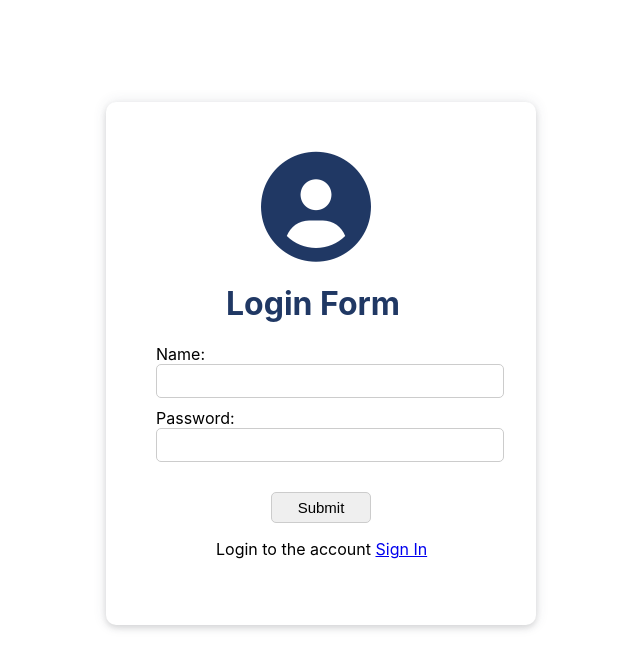
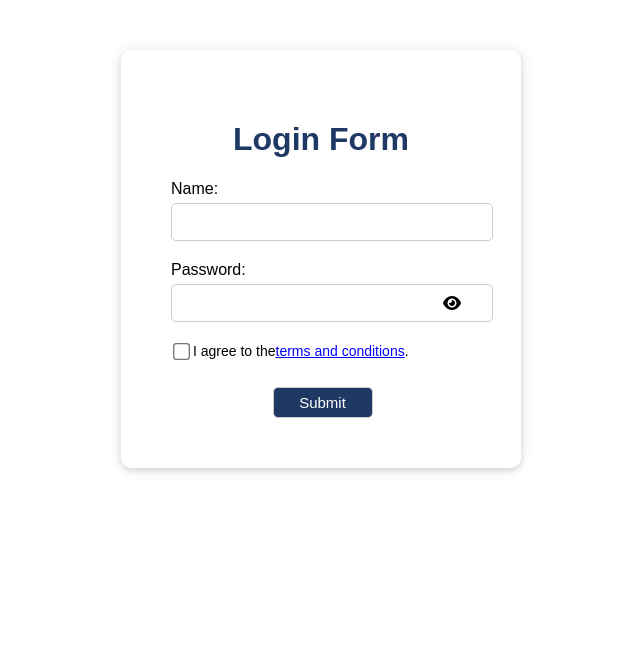
Before and after one commit to priyachithiravel50/React-Learning, a React (Create React App) app: page /useeffect in a window 1280 px wide. Shown: the top 668 px of the page, without its empty margins (319-959 px from the left). Built offline with nearby package versions, Linux system fonts and the light colour scheme; a small style sheet from the web is missing.

Commit message:
Useeffect Task

```diff
--- a/package.json
+++ b/package.json
@@ -3,7 +3,10 @@
   "version": "0.1.0",
   "private": true,
   "dependencies": {
+    "@emotion/react": "^11.14.0",
+    "@emotion/styled": "^11.14.0",
     "@fortawesome/fontawesome-free": "^6.7.2",
+    "@mui/material": "^6.3.0",
     "bootstrap": "^5.3.3",
     "cra-template": "1.2.0",
     "react": "^19.0.0",
--- a/src/App.css
+++ b/src/App.css
@@ -132,14 +132,16 @@ button{
   border-radius: 5px;
   border: 1px solid #ccc;
   padding: 6px;
-  margin-left: 115px;
+  margin-left: 3px;
   margin-top: 10px;
   font-size: 15px;
+  background-color: #203864;
+  color: #fff;
 }
 
-button:hover{
+/* button:hover{
   background-color: rgb(237, 226, 226);
-}
+} */
 
 #button{
   width: 100px;
--- a/src/component/Useeffect.js
+++ b/src/component/Useeffect.js
@@ -1,27 +1,31 @@
 import React, { useState } from 'react';
-import { useNavigate } from "react-router-dom";
+import { useNavigate } from 'react-router-dom';
 
 function Useeffect() {
   const navigate = useNavigate();
 
   const [form, setForm] = useState({ Name: '', Password: '' });
-  const [errors, setErrors] = useState({ Name: '', Password: '' }); // Error state
+  const [errors, setErrors] = useState({ Name: '', Password: '', Terms: '' });
+  const [showPassword, setShowPassword] = useState(false);
+  const [agreed, setAgreed] = useState(false);
 
   const handleChange = (e) => {
     const { id, value } = e.target;
     setForm((prevForm) => ({ ...prevForm, [id === 'name' ? 'Name' : 'Password']: value }));
+    setErrors((prevErrors) => ({ ...prevErrors, [id === 'name' ? 'Name' : 'Password']: '' }));
+  };
 
-    // Clear the error message when the user starts typing
-    setErrors((prevErrors) => ({ ...prevErrors, [id === 'name' ? 'Name' : 'Password']: '' }));
+  const handleCheckboxChange = () => {
+    setAgreed(!agreed);
+    setErrors((prevErrors) => ({ ...prevErrors, Terms: '' }));
   };
 
   const handleSubmit = async () => {
     const { Name, Password } = form;
 
     let formIsValid = true;
-    let validationErrors = { Name: '', Password: '' };
+    let validationErrors = { Name: '', Password: '', Terms: '' };
 
-    // Field validation
     if (!Name) {
       validationErrors.Name = 'Username is required';
       formIsValid = false;
@@ -32,8 +36,13 @@ function Useeffect() {
       formIsValid = false;
     }
 
+    if (!agreed) {
+      validationErrors.Terms = 'You must agree to the terms and conditions';
+      formIsValid = false;
+    }
+
     if (!formIsValid) {
-      setErrors(validationErrors); // Set error messages
+      setErrors(validationErrors);
       return;
     }
 
@@ -52,14 +61,10 @@ function Useeffect() {
       }
 
       const data = await response.json();
-      console.log('data:', data);
       alert('Form Submitted Successfully!');
-
-      // Navigate to the display page with form data
       navigate('/display', { state: { Name, Password } });
-
-      // Reset the form
       setForm({ Name: '', Password: '' });
+      setAgreed(false);
     } catch (error) {
       console.error('Error submitting form:', error);
       alert('There was an error submitting the form.');
@@ -67,54 +72,205 @@ function Useeffect() {
   };
 
   return (
-    <div className='text'>
-      <i className="fa-solid fa-user-circle" id="server"></i>
-      <h1 style={{ marginLeft: '70px', color: '#203864', display: 'block' }}>Login Form</h1>
+    <div style={{ margin: '50px auto', width: '300px', textAlign: 'center', fontFamily: 'Arial, sans-serif' }} className='text'>
+      <h1 style={{ color: '#203864' }}>Login Form</h1>
 
-      <label>Name:</label> <br />
+      <div style={{ marginBottom: '15px', textAlign: 'left' }}>
+        <label>Name:</label>
         <input
           type='text'
           id='name'
           autoComplete='off'
           value={form.Name}
           onChange={handleChange}
-        required
+          style={{ width: '100%', padding: '10px', margin: '5px 0', border: '1px solid #ccc', borderRadius: '5px' }}
         />
-      {errors.Name && <span style={{ color: 'red', marginLeft: '10px' }}>{errors.Name}</span>} {/* Error for Name */}
-      <br />
+        {errors.Name && <span style={{ color: 'red' }}>{errors.Name}</span>}
+      </div>
 
-      <div style={{ marginTop: '10px' }}>
-        <label>Password:</label> <br />
+      <div style={{ marginBottom: '15px', textAlign: 'left' }}>
+        <label>Password:</label>
+        <div style={{ position: 'relative' }}>
           <input
-          type='text'
+            type={showPassword ? 'text' : 'password'}
             id='password'
             autoComplete='off'
             value={form.Password}
             onChange={handleChange}
-          required
+            style={{ width: '100%', padding: '10px', margin: '5px 0', border: '1px solid #ccc', borderRadius: '5px' }}
           />
-        {errors.Password && <span style={{ color: 'red', marginLeft: '10px' }}>{errors.Password}</span>} {/* Error for Password */}
+          <i
+            className={`fa ${showPassword ? 'fa-eye-slash' : 'fa-eye'}`}
+            style={{ position: 'absolute', right: '10px', top: '50%', transform: 'translateY(-50%)', cursor: 'pointer' }}
+            onClick={() => setShowPassword(!showPassword)}
+          />
         </div>
-      <br />
+        {errors.Password && <span style={{ color: 'red' }}>{errors.Password}</span>}
+      </div>
 
-      <button onClick={handleSubmit}>Submit</button>
-      <br />
-      <p style={{ marginLeft: '60px',display:'block' }}>
-        Login to the account{" "}
-        <a
-          href="#"
-          id='sign'
-          onClick={() => navigate("/useeffects")}
-          className="btn"
+
+      <div style={{ marginBottom: '15px', textAlign: 'left' }}>
+  <label style={{ display: 'inline-flex', alignItems: 'center', fontSize: '14px', whiteSpace: 'nowrap' }}>
+    <input
+      type="checkbox"
+      checked={agreed}
+      onChange={handleCheckboxChange}
+      style={{ marginRight: '5px', transform: 'scale(1.3)' }}
+    />
+    I agree to the  <a href="#" style={{ textDecoration: 'underline', color: 'blue' }}> terms and conditions</a>.
+  </label>
+  {errors.Terms && <span style={{ color: 'red', display: 'block', marginTop: '5px' }}>{errors.Terms}</span>}
+</div>
+
+
+
+
+
+      <button
+        onClick={handleSubmit}
+        // style={{
+        //   padding: '10px 20px',
+        //   backgroundColor: '#203864',
+        //   color: '#fff',
+        //   border: 'none',
+        //   borderRadius: '5px',
+        //   cursor: 'pointer',
+        // }}
       >
-          Sign In
-        </a>
-      </p>
+        Submit
+      </button>
     </div>
   );
 }
 
 export default Useeffect;
+
+
+
+
+
+
+
+
+
+
+// import React, { useState } from 'react';
+// import { useNavigate } from "react-router-dom";
+
+// function Useeffect() {
+//   const navigate = useNavigate();
+
+//   const [form, setForm] = useState({ Name: '', Password: '' });
+//   const [errors, setErrors] = useState({ Name: '', Password: '' }); // Error state
+
+//   const handleChange = (e) => {
+//     const { id, value } = e.target;
+//     setForm((prevForm) => ({ ...prevForm, [id === 'name' ? 'Name' : 'Password']: value }));
+
+//     // Clear the error message when the user starts typing
+//     setErrors((prevErrors) => ({ ...prevErrors, [id === 'name' ? 'Name' : 'Password']: '' }));
+//   };
+
+//   const handleSubmit = async () => {
+//     const { Name, Password } = form;
+
+//     let formIsValid = true;
+//     let validationErrors = { Name: '', Password: '' };
+
+//     // Field validation
+//     if (!Name) {
+//       validationErrors.Name = 'Username is required';
+//       formIsValid = false;
+//     }
+
+//     if (!Password) {
+//       validationErrors.Password = 'Password is required';
+//       formIsValid = false;
+//     }
+
+//     if (!formIsValid) {
+//       setErrors(validationErrors); // Set error messages
+//       return;
+//     }
+
+//     try {
+//       const response = await fetch('https://6729a5066d5fa4901b6dcac9.mockapi.io/LoginForm/useeffect', {
+//         method: 'POST',
+//         headers: {
+//           'Content-Type': 'application/json',
+//         },
+//         body: JSON.stringify({ Name, Password }),
+//       });
+
+//       if (!response.ok) {
+//         const errorText = await response.text();
+//         throw new Error(`Response was not ok: ${errorText}`);
+//       }
+
+//       const data = await response.json();
+//       console.log('data:', data);
+//       alert('Form Submitted Successfully!');
+
+//       // Navigate to the display page with form data
+//       navigate('/display', { state: { Name, Password } });
+
+//       // Reset the form
+//       setForm({ Name: '', Password: '' });
+//     } catch (error) {
+//       console.error('Error submitting form:', error);
+//       alert('There was an error submitting the form.');
+//     }
+//   };
+
+//   return (
+//     <div className='text'>
+//       <i className="fa-solid fa-user-circle" id="server"></i>
+//       <h1 style={{ marginLeft: '70px', color: '#203864', display: 'block' }}>Login Form</h1>
+
+//       <label>Name:</label> <br />
+//       <input
+//         type='text'
+//         id='name'
+//         autoComplete='off'
+//         value={form.Name}
+//         onChange={handleChange}
+//         required
+//       />
+//       {errors.Name && <span style={{ color: 'red', marginLeft: '10px' }}>{errors.Name}</span>} {/* Error for Name */}
+//       <br />
+
+//       <div style={{ marginTop: '10px' }}>
+//         <label>Password:</label> <br />
+//         <input
+//           type='text'
+//           id='password'
+//           autoComplete='off'
+//           value={form.Password}
+//           onChange={handleChange}
+//           required
+//         />
+//         {errors.Password && <span style={{ color: 'red', marginLeft: '10px' }}>{errors.Password}</span>} {/* Error for Password */}
+//       </div>
+//       <br />
+
+//       <button onClick={handleSubmit}>Submit</button>
+//       <br />
+//       <p style={{ marginLeft: '60px',display:'block' }}>
+//         Login to the account{" "}
+//         <a
+//           href="#"
+//           id='sign'
+//           onClick={() => navigate("/useeffects")}
+//           className="btn"
+//         >
+//           Sign In
+//         </a>
+//       </p>
+//     </div>
+//   );
+// }
+
+// export default Useeffect;
 
 
 
--- a/src/component/create.js
+++ b/src/component/create.js
@@ -1,11 +1,29 @@
-import React from 'react'
+// import React from 'react'
 
-function create() {
+// function create() {
+//   return (
+//     <div>
+//     <h1>Front end developer</h1>
+//     </div>
+//   )
+// }
+
+// export default create
+
+
+
+import React from 'react';
+import { Button } from '@mui/material'; // MUI Button import pannirukom.
+
+const create = () => {
   return (
-    <div>
-    <h1>Front end developer</h1>
+    <div style={{ textAlign: 'center', marginTop: '50px' }}>
+      <h1>Welcome to MUI</h1>
+      <Button variant="contained" color="primary">
+        Click Me
+      </Button>
     </div>
-  )
-}
+  );
+};
 
-export default create
+export default create;
```
Also changed, not shown: 1 other file (tests, documents, lock files or other folders). Lines whose indentation alone changed are shown as unchanged.
